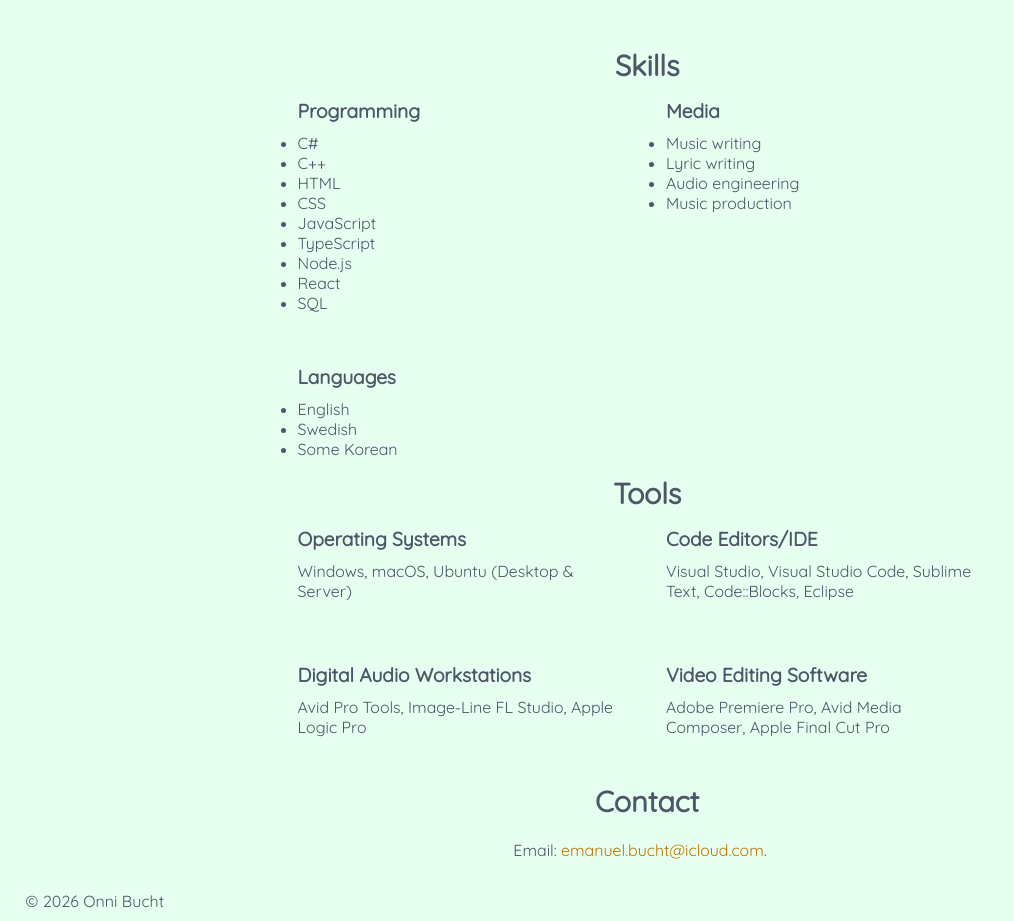
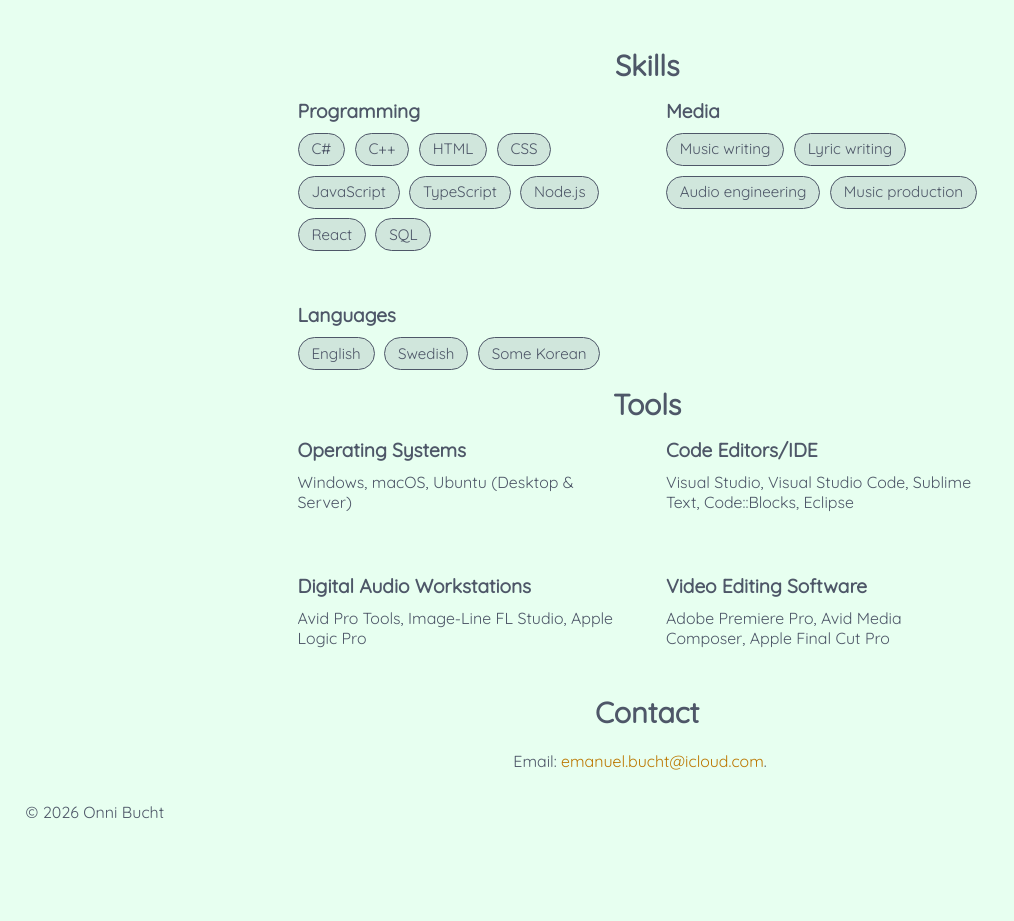
Before and after one commit to onni82/onni82.github.io, a React (Vite) app: page / in a window 1280 px wide. Shown: the part 3242-4163 px from the top of the page, without its empty margins (0-1014 px from the left). After the commit the page ends 4074 px from the top, so only its background shows below. Built offline with nearby package versions, Linux system fonts and the light colour scheme; no server answers.

Commit message:
Updated skills design

```diff
--- a/src/pages/Skills.tsx
+++ b/src/pages/Skills.tsx
@@ -9,11 +9,13 @@ const Skills: React.FC = () => {
 				{data.skills.map((skill) => (
 					<section key={skill.id}>
 						<p className="sub-category">{skill.sub_category}</p>
-						<ul>
+						<div className="skill-chip-list">
 							{skill.description.map((item, index) => (
-								<li key={`${skill.id}-${index}`}>{item}</li>
+								<div key={`${skill.id}-${index}`} className="skill-chip" role="button" tabIndex={0}>
+									{item}
+								</div>
 							))}
-						</ul>
+						</div>
 					</section>
 				))}
 			</div>
--- a/src/styles/global.css
+++ b/src/styles/global.css
@@ -292,6 +292,38 @@ h2,
 p.sub-category {
 	font-size: 1.2em;
 }
+
+.skill-chip-list {
+	display: flex;
+	flex-wrap: wrap;
+	gap: 0.6rem;
+	margin-top: 0.5rem;
+}
+
+.skill-chip {
+	display: inline-flex;
+	align-items: center;
+	justify-content: center;
+	padding: 0.4rem 0.8rem;
+	border: 1px solid var(--text-color);
+	border-radius: 999px;
+	background: color-mix(in srgb, var(--bg-color) 85%, var(--text-color) 15%);
+	color: var(--text-color);
+	font-size: 0.95rem;
+	line-height: 1.2;
+	transition: transform 0.2s ease, box-shadow 0.2s ease, border-color 0.2s ease;
+	cursor: default;
+}
+
+.skill-chip:hover,
+.skill-chip:focus-visible {
+	transform: translateY(-1px);
+	border-color: var(--link-hover);
+	box-shadow: 0 0 0.45rem color-mix(in srgb, var(--link-hover) 45%, transparent),
+		0 0 1rem color-mix(in srgb, var(--link-hover) 30%, transparent);
+	outline: none;
+}
+
 h3 {
 	font-size: 1em;
 }
```
